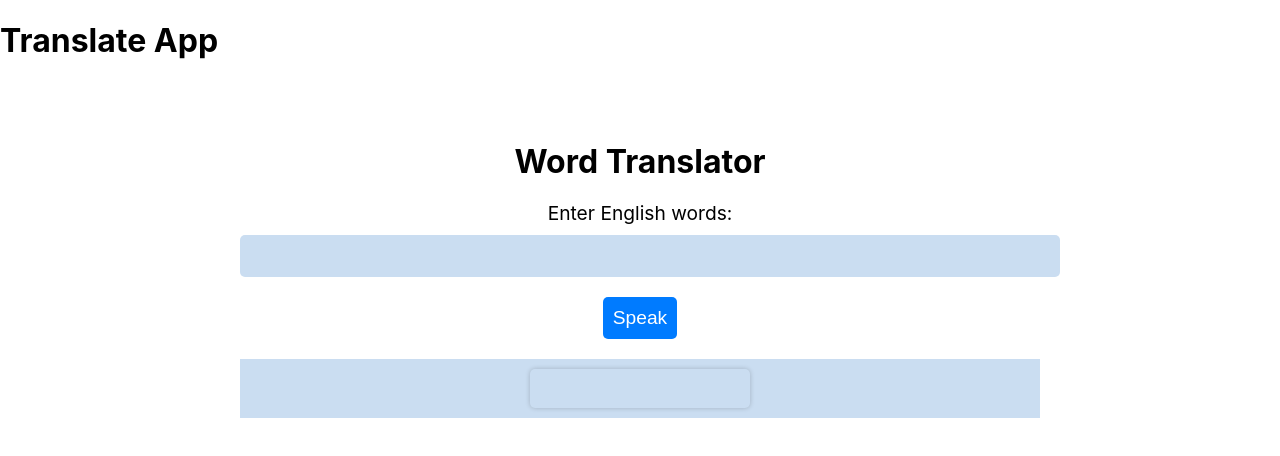
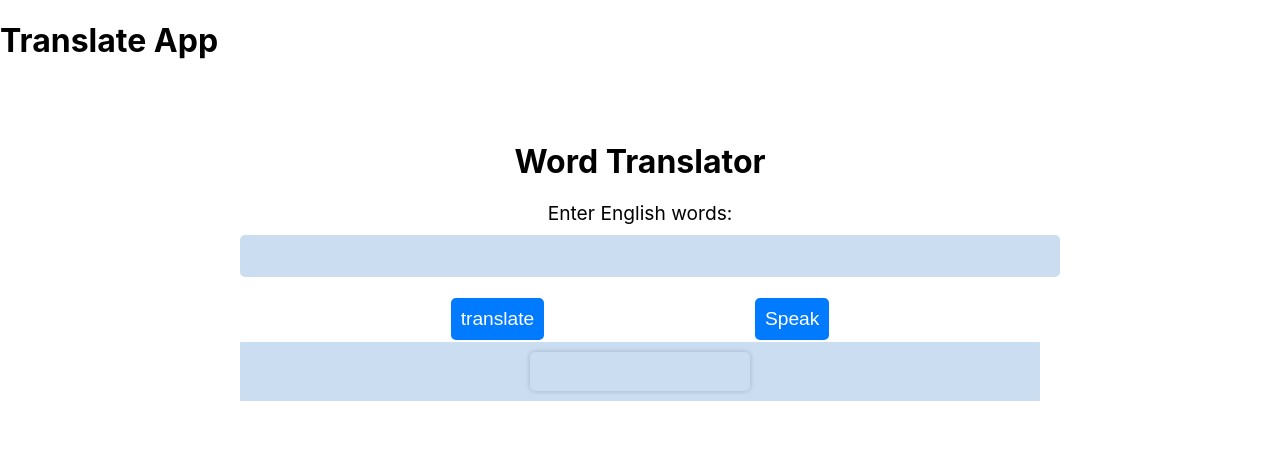
Before and after one commit to hussanmk2014/translatespell, a React (Create React App) app: page / in a window 1280 px wide. Shown: the top 456 px of the page. Built offline with nearby package versions, Linux system fonts and the light colour scheme.

Commit message:
feat: add translate button

```diff
--- a/src/TranslateApp.js
+++ b/src/TranslateApp.js
@@ -28,7 +28,31 @@ class TranslateApp extends React.Component {
     });
   }
 
-  async handleTranslateAndSpeak() {
+  async handleTranslate() {
+    const apiKey = "AIzaSyDE-wAlnykNe_rgHjTeXFpO_2h3AeIiebw";
+    const englishWords = this.state.englishWords.split(" ");
+    const arabicWords = [];
+    const swedishWords = [];
+
+    for (const englishWord of englishWords) {
+      const arabicResponse = await fetch(
+        `https://translation.googleapis.com/language/translate/v2?key=${apiKey}&q=${englishWord}&source=en&target=ar`
+      );
+      const arabicData = await arabicResponse.json();
+      const arabicWord = arabicData.data.translations[0].translatedText;
+      arabicWords.push(arabicWord);
+      const swedishResponse = await fetch(
+        `https://translation.googleapis.com/language/translate/v2?key=${apiKey}&q=${englishWord}&source=en&target=sv`
+      );
+      const swedishData = await swedishResponse.json();
+      const swedishWord = swedishData.data.translations[0].translatedText;
+      swedishWords.push(swedishWord);
+    }
+
+    this.setState({ arabicWords, swedishWords });
+  }
+
+  async handleSpeakWords() {
     const apiKey = "AIzaSyDE-wAlnykNe_rgHjTeXFpO_2h3AeIiebw";
     const englishWords = this.state.englishWords.split(" ");
     const arabicWords = [];
@@ -82,7 +106,11 @@ class TranslateApp extends React.Component {
           value={englishWords}
           onChange={this.handleWordChange}
         />
-        <button onClick={this.handleTranslateAndSpeak.bind(this)}>Speak</button>
+        <div class="button-container">
+        <button onClick={this.handleTranslate.bind(this)}>translate</button>
+       <button onClick={this.handleSpeakWords.bind(this)}>Speak</button>
+        </div>
+
         <div className="word-container">{wordSpelling}</div>
       </div>
     );
--- a/src/index.css
+++ b/src/index.css
@@ -16,6 +16,7 @@ code {
   margin: 0 auto;
   padding: 40px;
   text-align: center;
+
 }
 
 h1 {
@@ -47,7 +48,7 @@ button {
   border: none;
   border-radius: 5px;
   cursor: pointer;
-  margin-bottom: 20px;
+  margin-bottom: 1px;
 }
 
 .word-container {
@@ -74,3 +75,14 @@ button {
 .word .translation {
   color: #007bff;
 }
+
+
+.button-container {
+  display: flex; /* make the container a flex container */
+  justify-content: space-evenly; /* distribute the buttons along the row with space between them */
+  padding: 1px 0; /* add 10px of padding above and below the buttons */
+}
+
+.button {
+  padding: 1px; /* add 10px of padding to the buttons */
+}
```
